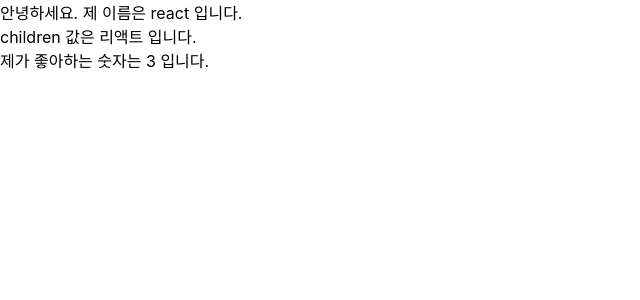
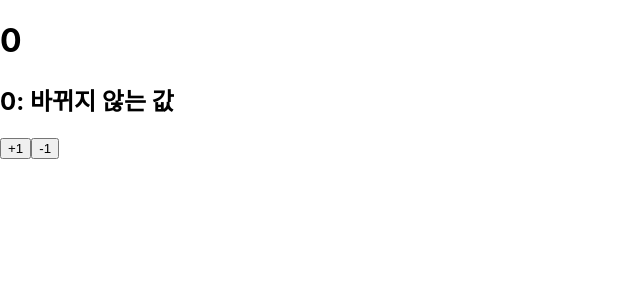
Before and after one commit to dohy-9443/ReactExample, a React (Create React App) app in the folder hello-react/: page / in a window 1280 px wide. Shown: the top 300 px of the page, without its empty margins (0-640 px from the left). Built offline with nearby package versions, Linux system fonts and the light colour scheme.

Commit message:
state 객체 안에 여러 값이 있을 때

```diff
--- a/hello-react/src/App.js
+++ b/hello-react/src/App.js
@@ -1,12 +1,8 @@
 import React from 'react';
-import MyComponent from './MyComponent';
+import Counter from './Counter';
 
 const App = () => {
-  return (
-    <MyComponent name="react" favoriteNumber={3}>
-      리액트
-    </MyComponent>
-  );
+  return <Counter />;
 };
 
 export default App;
--- a/hello-react/src/Counter.js
+++ b/hello-react/src/Counter.js
@@ -6,20 +6,33 @@ class Counter extends Component {
     // state의 초깃값 설정하기
     this.state = {
       number: 0,
+      fixedNumber: 0,
     };
   }
 
   render() {
-    const { number } = this.state;
+    const { number, fixedNumber } = this.state;
+
     return (
       <div>
         <h1>{number}</h1>
+        <h2>{fixedNumber}: 바뀌지 않는 값</h2>
         <button
           onClick={() => {
             this.setState({ number: number + 1 });
           }}
+          disabled={number === 10 ? true : false}
         >
           +1
+        </button>
+
+        <button
+          onClick={() => {
+            this.setState({ number: number - 1 });
+          }}
+          disabled={number === -10 ? true : false}
+        >
+          -1
         </button>
       </div>
     );
```
